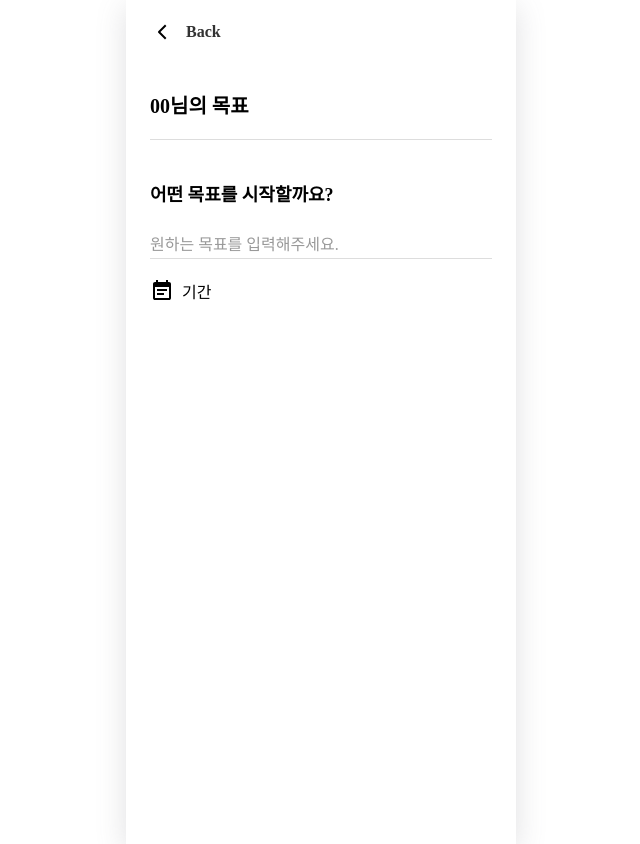
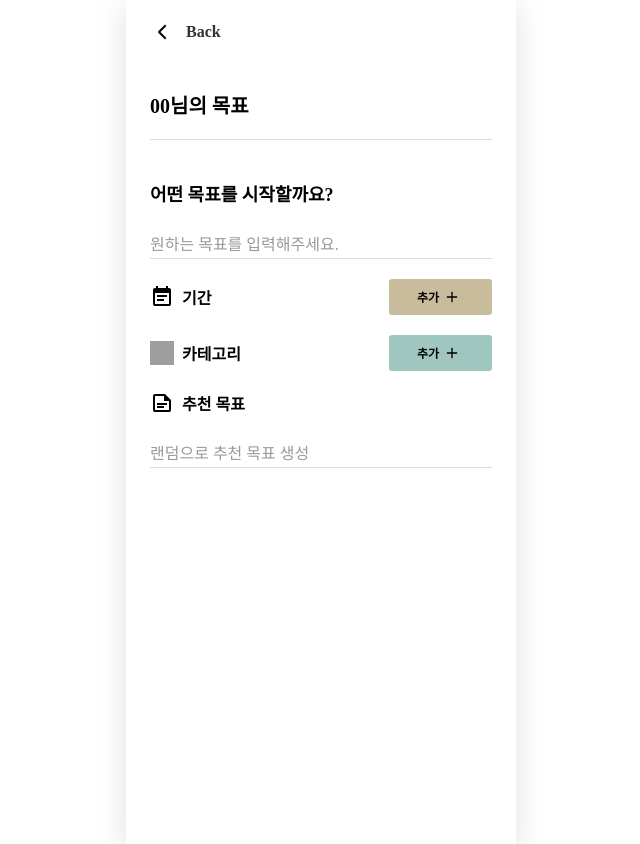
Before and after one commit to GrowPalette/GrowPalette-Web, a React (Create React App) app: page /enter_goal in a window 1280 px wide. Shown: the whole page, without its empty margins (319-959 px from the left). Built offline with nearby package versions, Linux system fonts and the light colour scheme; grey boxes are pictures that could not be loaded.

Commit message:
6번 버튼 두개 위에까지 완성

```diff
--- a/src/pages/Goal/EnterGoal.js
+++ b/src/pages/Goal/EnterGoal.js
@@ -2,8 +2,10 @@
 import React, { useState } from "react";
 import styled from "styled-components";
 import backIcon from "../../assets/images/back.svg";
-import termIcon from "../../assets/images/term.svg"; // term.svg 이미지 추가
-
+import termIcon from "../../assets/images/term.svg";
+import addIcon from "../../assets/images/add.svg"; // add.svg 이미지 추가
+import categoryIcon from "../../assets/images/categoryIcon.svg";
+import suggestIcon from "../../assets/images/suggest.svg";
 const EnterGoal = () => {
   const [inputValue, setInputValue] = useState(""); // 입력값 상태 관리
 
@@ -37,7 +39,34 @@ const EnterGoal = () => {
         <TermContainer>
           <TermIcon src={termIcon} alt="기간" />
           <TermText>기간</TermText>
+          <AddButton>
+            <AddButtonText>추가</AddButtonText>
+            <AddButtonIcon src={addIcon} alt="추가" />
+          </AddButton>
         </TermContainer>
+        <TermContainer>
+          <TermIcon src={categoryIcon} alt="카테고리" />
+          <TermText>카테고리</TermText>
+          <AddButton2>
+            <AddButtonText>추가</AddButtonText>
+            <AddButtonIcon src={addIcon} alt="추가" />
+          </AddButton2>
+        </TermContainer>
+        <TermContainer>
+          <TermIcon src={suggestIcon} alt="추천 목표" />
+          <TermText>추천 목표</TermText>
+        </TermContainer>
+        <InputContainer>
+          <Input
+            value={inputValue}
+            onChange={handleChange} // 입력값 상태 업데이트
+            placeholder=" " // 플레이스홀더를 공백으로 설정하여 실제 플레이스홀더 텍스트를 숨김
+          />
+          {/* 플레이스홀더가 입력값이 있을 때 사라지도록 설정 */}
+          {!inputValue.length && (
+            <InputPlaceholder>랜덤으로 추천 목표 생성</InputPlaceholder>
+          )}
+        </InputContainer>
       </ContentContainer>
     </Container>
   );
@@ -150,6 +179,8 @@ const TermContainer = styled.div`
   display: flex;
   align-items: center;
   margin-top: 20px; /* 상단 여백 추가 */
+  width: 100%; /* 전체 너비 사용 */
+  justify-content: space-between; /* 아이콘, 텍스트, 버튼을 양 끝에 배치 */
 `;
 
 const TermIcon = styled.img`
@@ -160,5 +191,48 @@ const TermIcon = styled.img`
 
 const TermText = styled.span`
   font-size: 16px;
+
   color: #000; /* 텍스트 색상 */
+  margin-right: auto; /* 텍스트를 아이콘에 가깝게 붙이기 */
+  font-weight: bold;
 `;
+
+const AddButton = styled.button`
+  align-items: center; /* 수평 중앙 정렬 */
+  display: flex;
+  width: 103px;
+  height: 36px;
+  align-items: center;
+  background-color: #c9bc9c; /* 버튼 배경색 */
+  border: none;
+  border-radius: 3px;
+  padding: 8px 28px 8px 28px;
+  cursor: pointer; /* 클릭 시 포인터 모양으로 변경 */
+  font-size: 12px;
+  color: #000; /* 버튼 텍스트 색상 */
+`;
+
+const AddButton2 = styled.button`
+  align-items: center; /* 수평 중앙 정렬 */
+  display: flex;
+  width: 103px;
+  height: 36px;
+  align-items: center;
+  background-color: #9fc7c0; /* 버튼 배경색 */
+  border: none;
+  border-radius: 3px;
+  padding: 8px 28px 8px 28px;
+  cursor: pointer; /* 클릭 시 포인터 모양으로 변경 */
+  font-size: 12px;
+  color: #000; /* 버튼 텍스트 색상 */
+`;
+
+const AddButtonText = styled.span`
+  margin-right: 5px; /* 텍스트와 아이콘 간격 조정 */
+  font-weight: bold;
+`;
+
+const AddButtonIcon = styled.img`
+  width: 16px; /* 아이콘 크기 조정 */
+  height: 16px;
+`;
```
Also changed, not shown: src/assets/images/suggest.svg (added).
